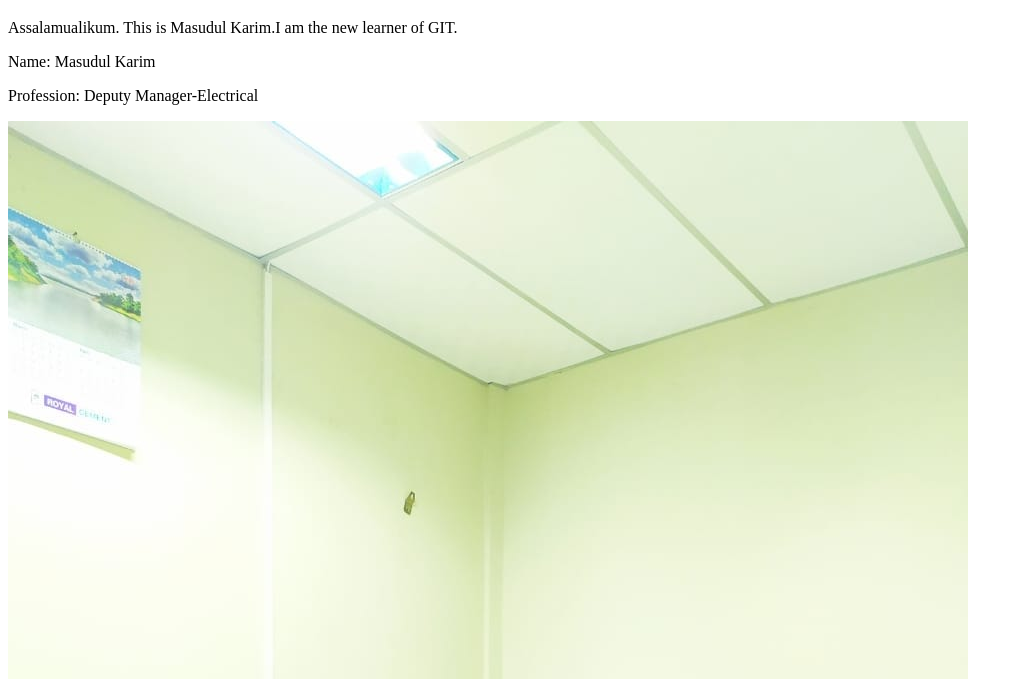
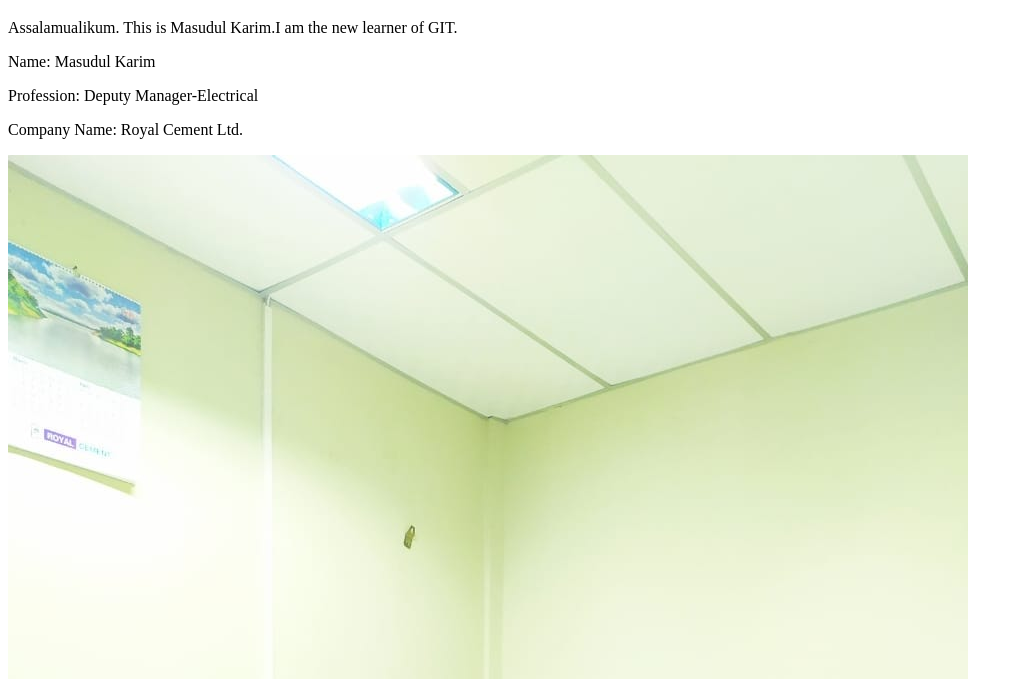
Before and after one commit to Masudchy95/my-second-website, a plain HTML site: page index.html in a window 1280 px wide. Shown: the part 61-740 px from the top of the page, without its empty margins (0-1023 px from the left). Drawn offline with Linux system fonts and the light colour scheme.

Commit message:
Added at my new branch

```diff
--- a/index.html
+++ b/index.html
@@ -10,6 +10,7 @@
     <p>Assalamualikum. This is Masudul Karim.I am the new learner of GIT.</p>
     <p>Name: Masudul Karim</p>
     <p>Profession: Deputy Manager-Electrical</p>
+    <p>Company Name: Royal Cement Ltd.</p>
     <img src="Office photo.jpg" alt="Me at office time">
 </body>
 </html>
```
Also changed, not shown: 1 other file.
